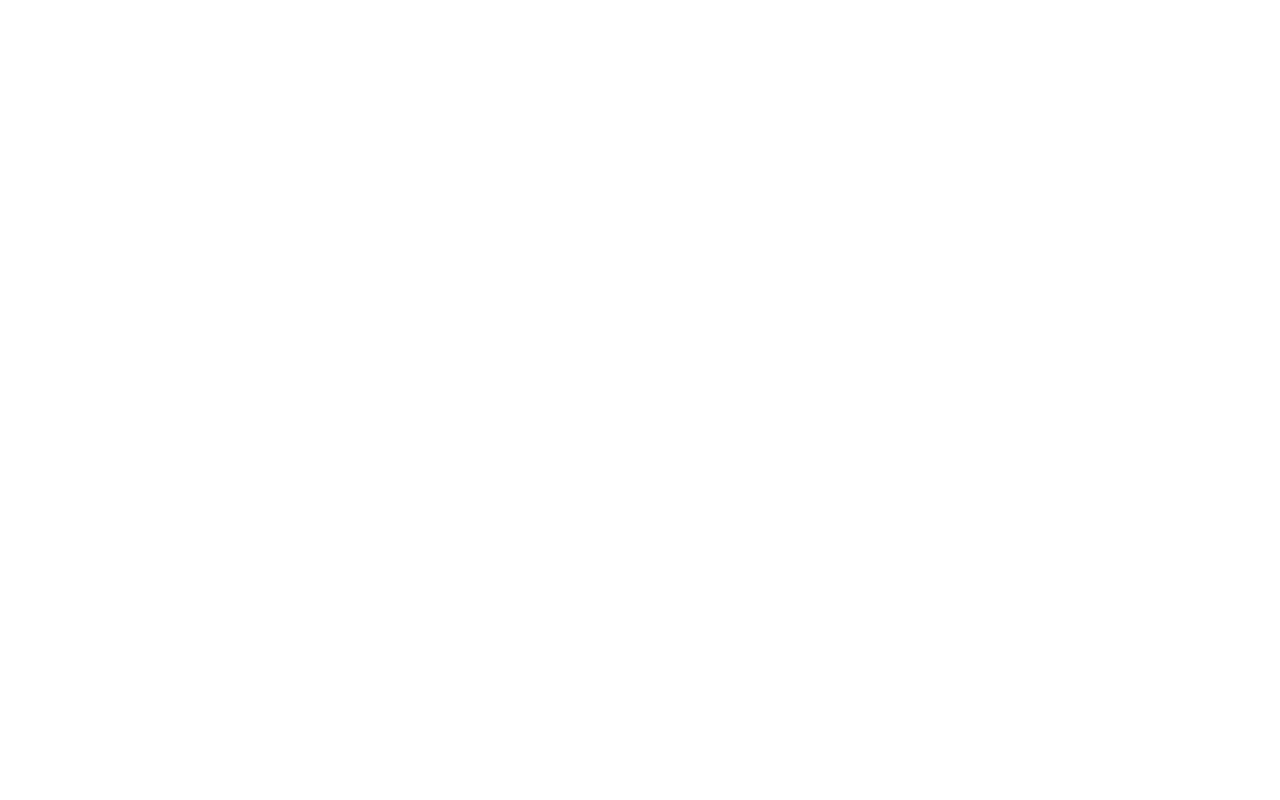
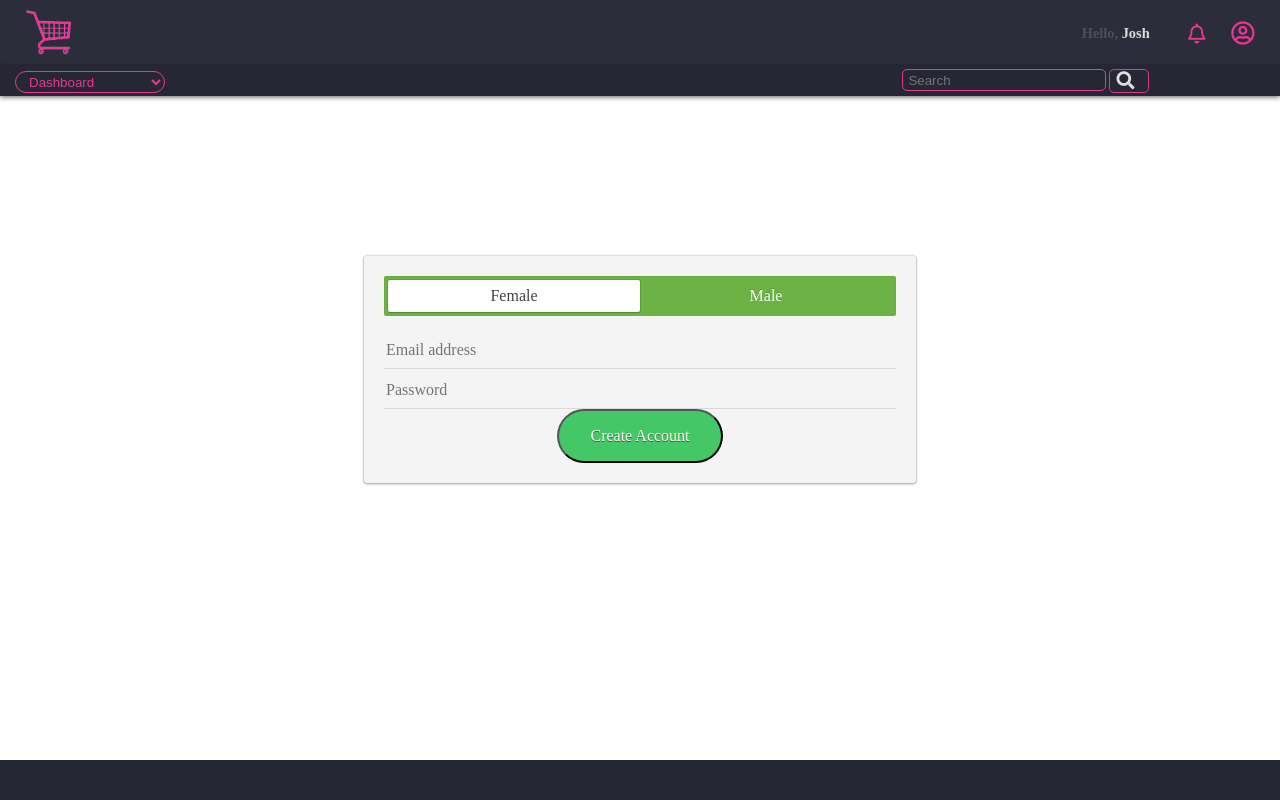
Before and after one commit to ebenezerdon/Store-Manager, a plain HTML site: page UI/pages/adduser.html in a window 1280 px wide. Drawn offline with Linux system fonts and the light colour scheme.

Commit message:
:sparkles: Create add user page for admin

```diff
--- a/UI/assets/css/adduser.css
+++ b/UI/assets/css/adduser.css
@@ -0,0 +1,8 @@
+@import "lib/nav.css";
+@import "lib/footer.css";
+@import "lib/button.css";
+@import "lib/regform.css";
+
+.reg {
+    margin-top: 20vw;
+}
--- /dev/null
+++ b/UI/assets/css/lib/regform.css
@@ -0,0 +1,65 @@
+
+.reg {
+    margin: auto;
+    width: 40%;
+    padding: 20px;
+    background: #f4f4f4;
+    border-radius: 3px;
+    -webkit-box-shadow: 0 0 1px 1px rgba(0, 0, 0, 0.1), 0 1px 3px rgba(0, 0, 0, 0.3);
+    box-shadow: 0 0 1px 1px rgba(0, 0, 0, 0.1), 0 1px 3px rgba(0, 0, 0, 0.3);
+  }
+
+  .reg input {
+    font-family: inherit;
+    font-size: inherit;
+    -webkit-box-sizing: border-box;
+    -moz-box-sizing: border-box;
+    box-sizing: border-box;
+  }
+
+  .reg-input {
+    display: block;
+    width: 100%;
+    height: 38px;
+    margin-top: 2px;
+    font-weight: 500;
+    background: none;
+    border: 0;
+    border-bottom: 1px solid #d8d8d8;
+  }
+  .reg-input:focus {
+    border-color: #1e9ce6;
+    outline: 0;
+  }
+
+  .reg-switch {
+    height: 32px;
+    margin-bottom: 15px;
+    padding: 4px;
+    background: #6db244;
+    border-radius: 2px;
+    box-shadow: inset 0 1px rgba(0, 0, 0, 0.05), inset 1px 0 rgba(0, 0, 0, 0.02), inset -1px 0 rgba(0, 0, 0, 0.02);
+  }
+
+  .reg-switch-input {
+    display: none;
+  }
+
+  .switch-label {
+    float: left;
+    width: 50%;
+    line-height: 32px;
+    color: white;
+    text-align: center;
+    text-shadow: 0 -1px rgba(0, 0, 0, 0.2);
+    cursor: pointer;
+  }
+
+  .reg-switch-input:checked + .switch-label {
+    font-weight: 500;
+    color: #434248;
+    text-shadow: 0 1px rgba(255, 255, 255, 0.5);
+    background: white;
+    border-radius: 2px;
+    box-shadow: 0 1px 1px rgba(0, 0, 0, 0.15), 0 0 0 1px rgba(0, 0, 0, 0.1);
+  }
--- a/UI/assets/css/main.css
+++ b/UI/assets/css/main.css
@@ -14,6 +14,11 @@
     padding: 0;
     margin: 0;
     text-align: center;
+}
+
+main {
+    margin-top: 100px;
+    margin-bottom: 60px;
 }
 
 .container {
--- a/UI/pages/adduser.html
+++ b/UI/pages/adduser.html
@@ -0,0 +1,63 @@
+<!DOCTYPE html>
+<html>
+
+<head>
+    <meta charset="utf-8" />
+    <meta http-equiv="X-UA-Compatible" content="IE=edge">
+    <title>List of Store Attendants</title>
+    <meta name="viewport" content="width=device-width, initial-scale=1">
+    <link rel="stylesheet" type="text/css" media="screen" href="../assets/css/main.css" />
+    <link rel="stylesheet" href="../assets/css/adduser.css">
+    <link rel="stylesheet" href="https://use.fontawesome.com/releases/v5.3.1/css/all.css" integrity="sha384-mzrmE5qonljUremFsqc01SB46JvROS7bZs3IO2EmfFsd15uHvIt+Y8vEf7N7fWAU"
+        crossorigin="anonymous">
+    <script src="main.js"></script>
+</head>
+
+<body>
+    <header>
+        <div class="top-nav">
+            <div class="logo">
+                <a href="../index.html"><img src="../assets/images/logo.png" alt=""></a>
+            </div>
+            <a href="#"><i class="far fa-user-circle"></i></a>
+            <a href="#"><i class="far fa-bell"></i></a>
+            <p>Hello, <span id="name">Josh</span></p>
+        </div>
+        <div class="nav-2">
+            <div class="option-select">
+                <div class="user-select">
+                    <select>
+                        <option>Dashboard</option>
+                        <option>Products</option>
+                    </select>
+                </div>
+            </div>
+            <div class="wrap">
+                <div class="search">
+                    <input type="text" class="searchTerm" placeholder="Search">
+                    <button type="submit" class="searchButton">
+                        <div class="icon"><i class="fa fa-search"></i></div>
+                    </button>
+                </div>
+            </div>
+        </div>
+    </header>
+
+    <main>
+        <form class="reg">
+            <div class="reg-switch">
+                <input type="radio" name="sex" value="F" id="sex_f" class="reg-switch-input" checked>
+                <label for="sex_f" class="switch-label">Female</label>
+                <input type="radio" name="sex" value="M" id="sex_m" class="reg-switch-input">
+                <label for="sex_m" class="switch-label">Male</label>
+            </div>
+            <input type="email" class="reg-input" placeholder="Email address">
+            <input type="password" class="reg-input" placeholder="Password">
+            <input type="submit" value="Create Account" class="green-button">
+        </form>
+    </main>
+
+    <footer></footer>
+</body>
+
+</html>
```
